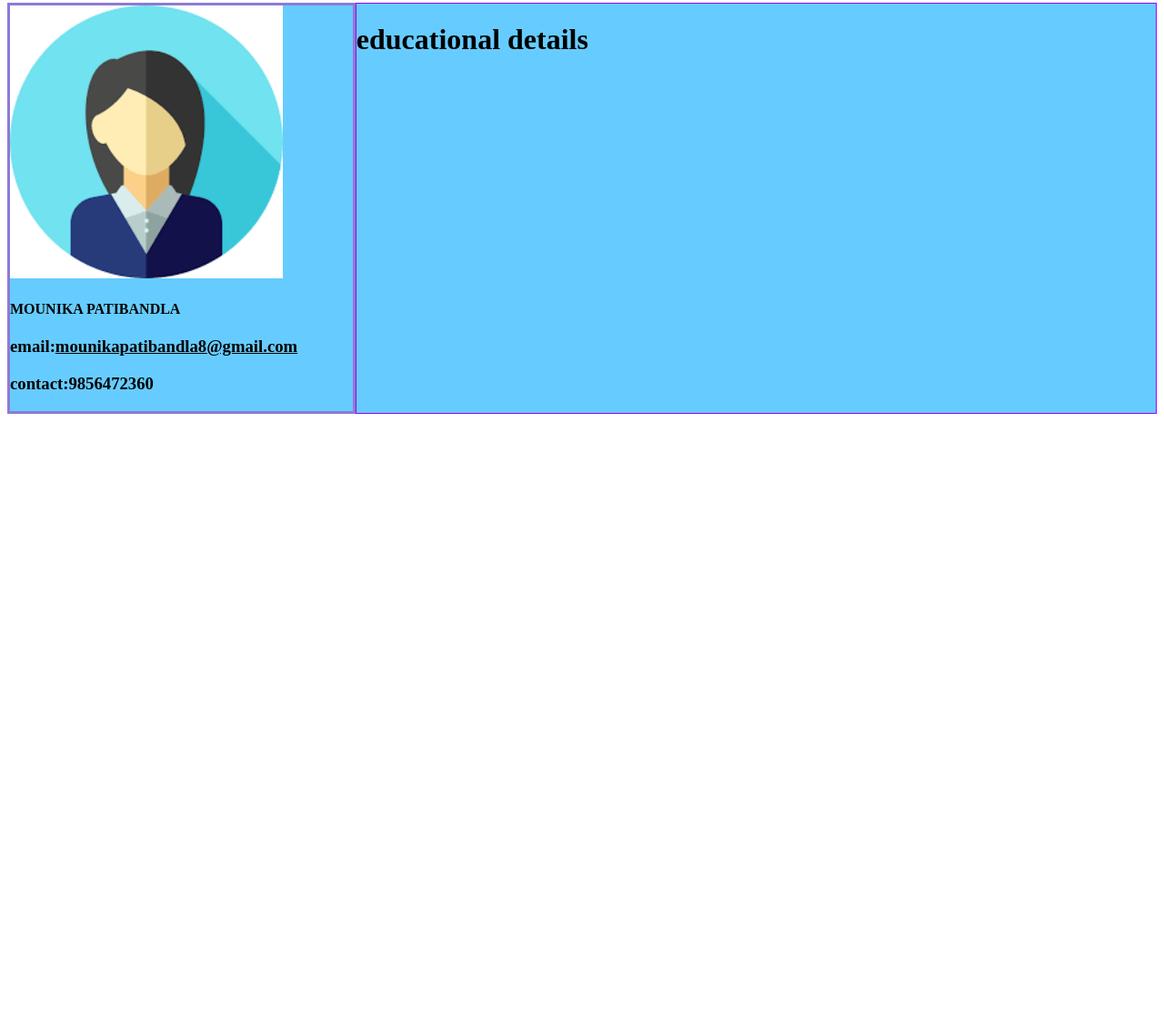
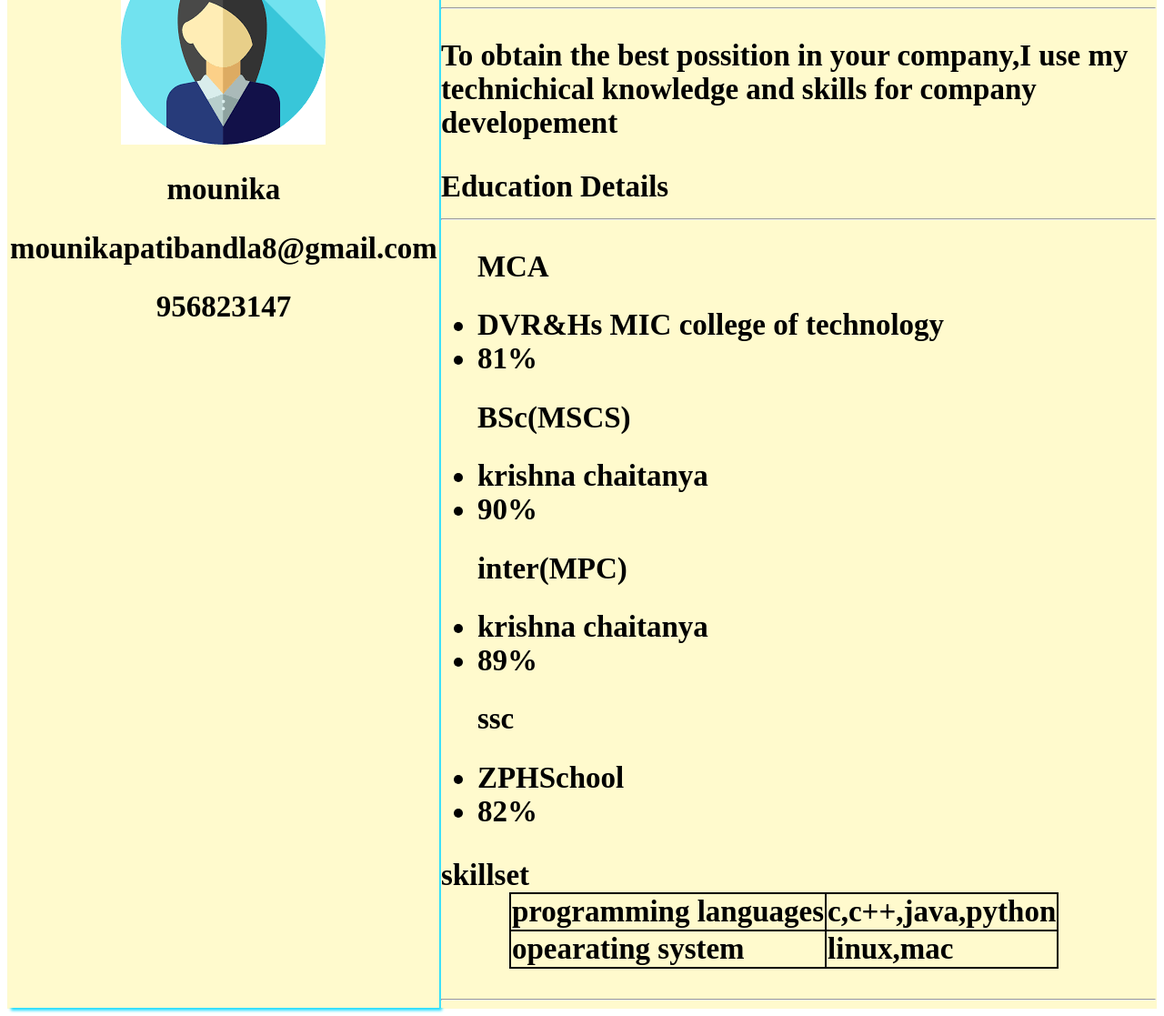
Before and after one commit to 16H71F0005/Resume, a plain HTML site: page index.html in a window 1280 px wide. Shown: the part 77-1194 px from the top of the page at 91% size. Before the commit the page ends 800 px from the top, so only its background shows below. Drawn offline with Linux system fonts and the light colour scheme.

Commit message:
commit all files

```diff
--- /dev/null
+++ b/data.json
@@ -0,0 +1,50 @@
+{
+	"details":{
+		"name":"mounika",
+		"phone":"956823147",
+	    "email":"mounikapatibandla8@gmail.com",
+         "image":"images.png"
+		},
+		"education":[
+			{
+				"course":"MCA",
+				"college":"DVR&Hs MIC college of technology",
+				"percentage":"81%"
+			},
+			{
+				"course":"BSc(MSCS)",
+				"college":"krishna chaitanya",
+				"percentage":"90%"
+			},
+			{
+				"course":"inter(MPC)",
+				"college":"krishna chaitanya",
+				"percentage":"89%"
+			},
+			{
+			    "course":"ssc",
+				"college":"ZPHSchool",
+				"percentage":"82%"
+			}
+	],
+	"skills":[
+		{
+			"title":"programming languages",
+			"output":[
+				"c","c++","java","python"
+	]
+		},
+		{
+			"title":"opearating system",
+			"output":[
+				"linux","mac"
+			]
+		}
+],
+	"carrier":
+		{
+ "co":"To obtain the best possition  in your company,I use my technichical knowledge and skills for company developement"
+
+}
+
+}
--- a/index.html
+++ b/index.html
@@ -7,10 +7,9 @@
 <title>Resume</title>
 <link rel="stylesheet" type="text/css" href="style.css">
 </head>
-<bodY>
-<h1>resume</h1>
+<body>
 <div class="main">
-<div class="right">
+<!-- <div class="right">
 	<img src="images.png" alt="profile"/>
 	<h4>MOUNIKA PATIBANDLA</h4>
 	<h3>email:<u>mounikapatibandla8@gmail.com</u>
@@ -19,5 +18,6 @@
 </div>
 <div class="left">
 <h1>educational details</h1>
-</div></div></body>
+</div> --></div>
+<script type="text/javascript" src="main.js"></script></body>
 </html>
--- /dev/null
+++ b/main.js
@@ -0,0 +1,93 @@
+function loadjson(file,callback)
+{
+	var xhr=new XMLHttpRequest();
+	xhr.overrideMimeType("application/json");
+	xhr.open("GET",file,true);
+	xhr.onreadystatechange=function()
+	 {
+		if (xhr.readyState ===4 && xhr.status ===200)
+		{
+			callback(xhr.responseText);
+		}
+	}
+	xhr.send();
+}
+loadjson("data.json",function(text){
+	let data=JSON.parse(text);
+	console.log(data);
+	basic(data.details);
+	carr(data.carrier);
+	edu(data.education);
+	skill(data.skills);
+})
+var main=document.querySelector(".main");
+var left=document.createElement("div");
+left.classList.add("left");
+main.appendChild(left);
+function basic(details) {
+	var image=document.createElement("img");
+	image.src=details.image;
+	left.appendChild(image);
+	var name=document.createElement("h2");
+	name.textContent=details.name;
+	left.appendChild(name);
+	var email=document.createElement("h2");
+	email.textContent=details.email;
+	left.appendChild(email);
+	var phone=document.createElement("h2");
+	phone.textContent=details.phone;
+	left.appendChild(phone);
+}
+var right=document.createElement("div");
+right.classList.add("right");
+main.appendChild(right);
+function edu(education) {
+	var e=document.createElement("h1");
+	e.textContent="Education Details";
+	right.appendChild(e);
+	e.appendChild(document.createElement("HR"));
+	var un=document.createElement("ul");
+	e.appendChild(un);
+	for (var i = 0;i< education.length;i++) {
+		var l=document.createElement("h2");
+		l.textContent=education[i].course;
+		un.appendChild(l);
+		var l1=document.createElement("li");
+		l1.textContent=education[i].college;
+		un.appendChild(l1);
+		var l2=document.createElement("li");
+		l2.textContent=education[i].percentage;
+		un.appendChild(l2);
+
+
+	}
+}
+function skill(skilldata){
+var s=document.createElement("div");
+s.classList.add("sset");
+right.appendChild(s);
+var head=document.createElement("h3");
+head.textContent="skillset";
+s.appendChild(head);
+s.appendChild(document.createElement("HR"));
+var t=document.createElement("table");
+var tabledata="";
+for (i = 0;i < skilldata.length;i++) {
+	tabledata=tabledata+"<tr><td>"+skilldata[i].title+"</td><td>"+skilldata[i].output+"</td></tr>";
+	t.innerHTML=tabledata;
+}
+	head.appendChild(t);
+}
+function carr(carrier){
+	var d=document.createElement("div");
+	d.classList.add("carrier");
+	right.appendChild(d);
+	var e=document.createElement("h1");
+	e.textContent="carrier objective";
+	d.appendChild(e);
+	e.appendChild(document.createElement("HR"));
+	var para=document.createElement("p");
+	para.textContent=carrier.co;
+	e.appendChild(para);
+
+}
--- a/style.css
+++ b/style.css
@@ -1,17 +1,56 @@
 .main{
 	width:100%;
-	background-color:#66ccff;
+	background-color:#FFFACD;
 	display: flex;
-}
+	justify-content: center;
+	text-align: center;
+	}
 .left{
-	width:70%;
-	border: 1px solid #9900ff;
+	width:30%
+	border:2px solid #2df;
+	box-shadow: 3px 3px 3px #2df;
+	margin:1px;
+	padding:2px;
+	background-color:#FFFACD;
+
 }
 .right{
-	width:30%;
-	border: 3px solid #96cc;
+	width:65%
+	border:2px solid #2df;
+	margin:1px;
+	background-color:#FFFACD;
+	text-align: left;
+}
+img{
+	width:200px
+	border-style: double;
+	border-radius:10px solid #000;
+}
+h1,
+h2,
+h3
+{
+	font-size: 33px;
 
 }
-img{
-	width:300px;
+
 }
+*@media only screen and (max-width:480px)and(min-width: 750px){
+	.main{
+		display: flex;
+		flex-wrap:wrap;
+	}
+
+		.left{
+
+		width:95%;
+		}
+}
+.sset table,tr,td {
+	border:2px solid #000;
+	border-collapse:collapse;
+
+	}
+	table{
+		margin-left: 75px;
+	}
```
Also changed, not shown: 1 other file.
